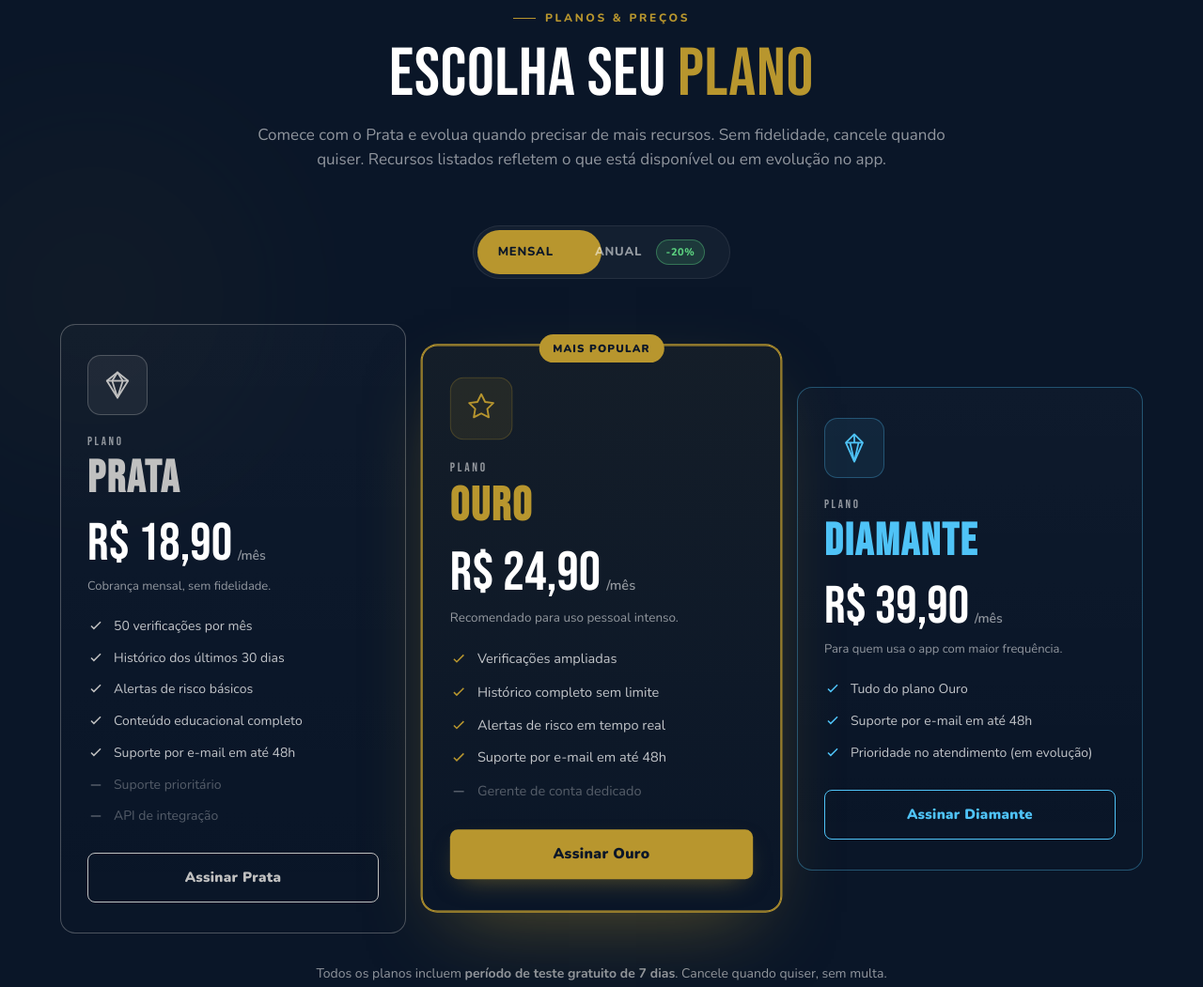
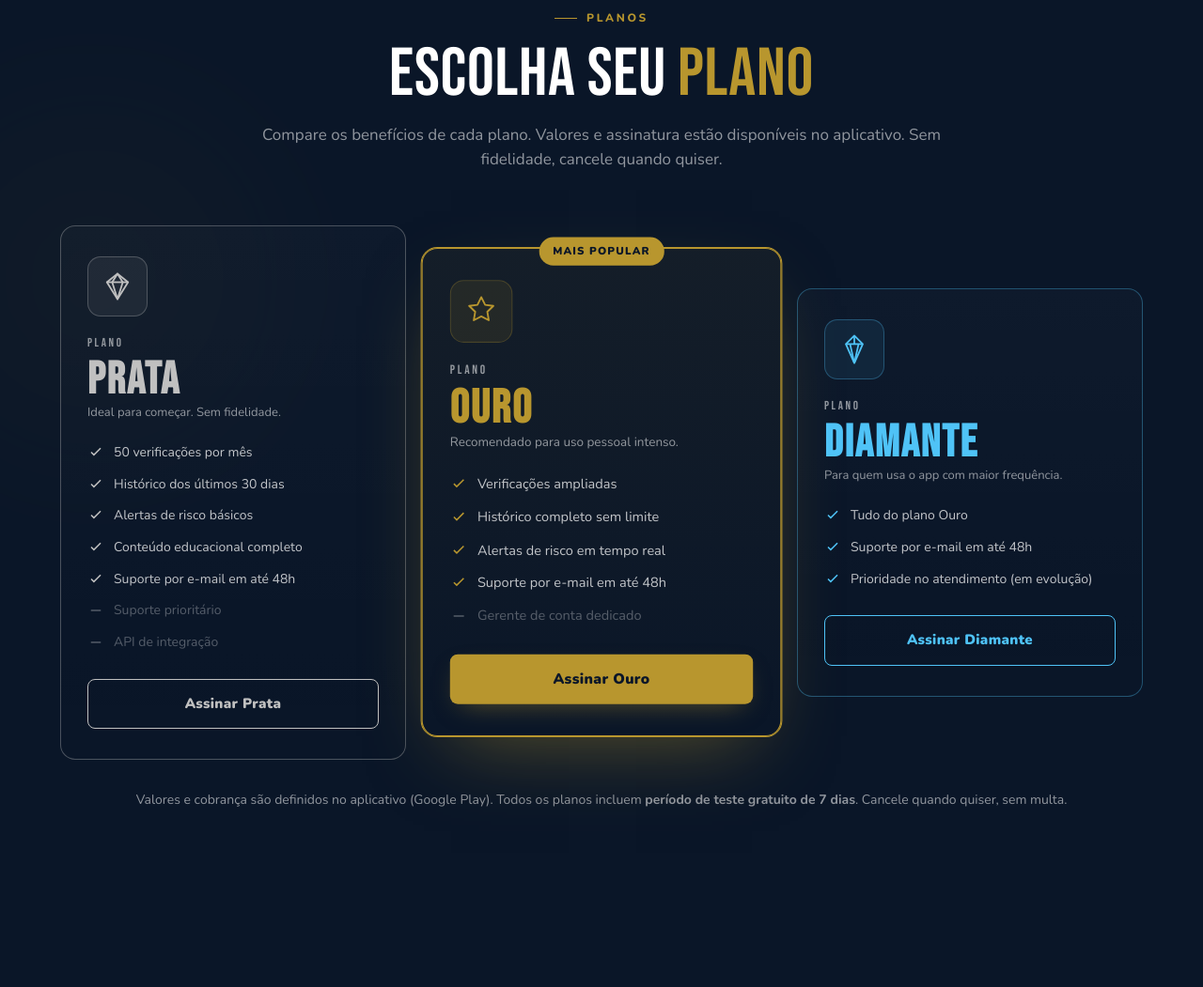
Before and after one commit to pikulitomarkin/fortepixland, a website: page FortePix.html in a window 1280 px wide. Shown: the part 4479-5530 px from the top of the page at 94% size. Drawn offline with nearby package versions, Linux system fonts and the light colour scheme.

Commit message:
Remove preços dos planos na landing page (#18)
Exibe apenas benefícios e CTA para a Play Store; valores
passam a ser consultados no aplicativo.

Co-authored-by: Cursor Agent <cursoragent@cursor.com>

```diff
--- a/FortePix.html
+++ b/FortePix.html
@@ -806,23 +806,16 @@ body.menu-open .mobile-menu{transform:translateY(0);opacity:1;pointer-events:aut
   <div class="glow gold" style="width:600px;height:600px;top:10%;left:-200px;opacity:.25"></div>
   <div class="wrap" style="position:relative;z-index:1">
     <div class="section-head">
-      <span class="eyebrow reveal">Planos &amp; preços</span>
+      <span class="eyebrow reveal">Planos</span>
       <h2 class="h-display h2 reveal" data-delay="1">ESCOLHA SEU <span class="gold">PLANO</span></h2>
-      <p class="reveal" data-delay="2">Comece com o Prata e evolua quando precisar de mais recursos. Sem fidelidade, cancele quando quiser. Recursos listados refletem o que está disponível ou em evolução no app.</p>
+      <p class="reveal" data-delay="2">Compare os benefícios de cada plano. Valores e assinatura estão disponíveis no aplicativo. Sem fidelidade, cancele quando quiser.</p>
     </div>
 
-    <div style="text-align:center" class="reveal">
-      <div class="plans-toggle" id="plansToggle" role="tablist" aria-label="Periodicidade">
-        <span class="slider" aria-hidden="true"></span>
-        <button type="button" class="on" data-period="monthly" role="tab" aria-selected="true">Mensal</button>
-        <button type="button" data-period="annual" role="tab" aria-selected="false">Anual <span class="save-pill">-20%</span></button>
-      </div>
-    </div>
 
     <div class="plans-grid">
 
       <!-- PRATA -->
-      <div class="plan silver reveal" data-monthly="18.90" data-annual="15.12">
+      <div class="plan silver reveal">
         <div class="gem" aria-hidden="true">
           <svg viewBox="0 0 32 32" width="36" height="36" fill="none" stroke="currentColor" stroke-width="1.6" stroke-linejoin="round">
             <path d="M6 12 16 4l10 8-10 16z"/><path d="M6 12h20"/><path d="M11 12 16 4l5 8-5 16z"/>
@@ -830,8 +823,7 @@ body.menu-open .mobile-menu{transform:translateY(0);opacity:1;pointer-events:aut
         </div>
         <div class="tier">Plano</div>
         <h3>PRATA</h3>
-        <div class="price"><span class="v" data-price>R$ 18,90</span><span class="c">/mês</span></div>
-        <div class="price-sub">Cobrança mensal, sem fidelidade.</div>
+        <div class="price-sub">Ideal para começar. Sem fidelidade.</div>
         <ul>
           <li><svg class="check" viewBox="0 0 24 24" fill="currentColor" aria-hidden="true"><path d="M9.2 16.6 4.6 12l1.4-1.4 3.2 3.2 8.8-8.8L19.4 6.4z"/></svg> 50 verificações por mês</li>
           <li><svg class="check" viewBox="0 0 24 24" fill="currentColor" aria-hidden="true"><path d="M9.2 16.6 4.6 12l1.4-1.4 3.2 3.2 8.8-8.8L19.4 6.4z"/></svg> Histórico dos últimos 30 dias</li>
@@ -845,7 +837,7 @@ body.menu-open .mobile-menu{transform:translateY(0);opacity:1;pointer-events:aut
       </div>
 
       <!-- OURO -->
-      <div class="plan gold reveal" data-delay="1" data-monthly="24.90" data-annual="19.92">
+      <div class="plan gold reveal" data-delay="1">
         <span class="badge pop">Mais Popular</span>
         <div class="gem" aria-hidden="true">
           <svg viewBox="0 0 32 32" width="36" height="36" fill="none" stroke="currentColor" stroke-width="1.6" stroke-linejoin="round">
@@ -854,7 +846,6 @@ body.menu-open .mobile-menu{transform:translateY(0);opacity:1;pointer-events:aut
         </div>
         <div class="tier">Plano</div>
         <h3>OURO</h3>
-        <div class="price"><span class="v" data-price>R$ 24,90</span><span class="c">/mês</span></div>
         <div class="price-sub">Recomendado para uso pessoal intenso.</div>
         <ul>
           <li><svg class="check" viewBox="0 0 24 24" fill="currentColor" aria-hidden="true"><path d="M9.2 16.6 4.6 12l1.4-1.4 3.2 3.2 8.8-8.8L19.4 6.4z"/></svg> Verificações ampliadas</li>
@@ -867,7 +858,7 @@ body.menu-open .mobile-menu{transform:translateY(0);opacity:1;pointer-events:aut
       </div>
 
       <!-- DIAMANTE -->
-      <div class="plan diamond reveal" data-delay="2" data-monthly="39.90" data-annual="31.92">
+      <div class="plan diamond reveal" data-delay="2">
         <div class="gem" aria-hidden="true">
           <svg viewBox="0 0 32 32" width="36" height="36" fill="none" stroke="currentColor" stroke-width="1.6" stroke-linejoin="round">
             <path d="M8 11 16 3l8 8-8 18z"/><path d="M8 11h16"/><path d="M16 3v8"/><path d="M16 29l-4-18M16 29l4-18"/>
@@ -875,7 +866,6 @@ body.menu-open .mobile-menu{transform:translateY(0);opacity:1;pointer-events:aut
         </div>
         <div class="tier">Plano</div>
         <h3>DIAMANTE</h3>
-        <div class="price"><span class="v" data-price>R$ 39,90</span><span class="c">/mês</span></div>
         <div class="price-sub">Para quem usa o app com maior frequência.</div>
         <ul>
           <li><svg class="check" viewBox="0 0 24 24" fill="currentColor" aria-hidden="true"><path d="M9.2 16.6 4.6 12l1.4-1.4 3.2 3.2 8.8-8.8L19.4 6.4z"/></svg> Tudo do plano Ouro</li>
@@ -887,7 +877,7 @@ body.menu-open .mobile-menu{transform:translateY(0);opacity:1;pointer-events:aut
 
     </div>
 
-    <p class="plans-note reveal">Todos os planos incluem <strong>período de teste gratuito de 7 dias</strong>. Cancele quando quiser, sem multa.</p>
+    <p class="plans-note reveal">Valores e cobrança são definidos no aplicativo (Google Play). Todos os planos incluem <strong>período de teste gratuito de 7 dias</strong>. Cancele quando quiser, sem multa.</p>
   </div>
 </section>
 
@@ -1089,32 +1079,6 @@ body.menu-open .mobile-menu{transform:translateY(0);opacity:1;pointer-events:aut
   }, {threshold:0.4});
   counters.forEach(c => cio.observe(c));
 
-  /* ----- plans toggle ----- */
-  const toggle = document.getElementById('plansToggle');
-  const tbtns = toggle.querySelectorAll('button');
-  const fmtBRL = (v) => 'R$ ' + v.toFixed(2).replace('.', ',');
-  const setPeriod = (period) => {
-    toggle.classList.toggle('annual', period === 'annual');
-    tbtns.forEach(b => {
-      const on = b.dataset.period === period;
-      b.classList.toggle('on', on);
-      b.setAttribute('aria-selected', on ? 'true' : 'false');
-    });
-    document.querySelectorAll('.plan').forEach(plan => {
-      const m = parseFloat(plan.dataset.monthly);
-      const a = parseFloat(plan.dataset.annual);
-      const priceEl = plan.querySelector('[data-price]');
-      const cycleEl = plan.querySelector('.price .c');
-      if (period === 'annual'){
-        priceEl.innerHTML = fmtBRL(a) + ' <span class="strike">'+fmtBRL(m)+'</span>';
-        cycleEl.textContent = '/mês · cobrado anualmente';
-      } else {
-        priceEl.textContent = fmtBRL(m);
-        cycleEl.textContent = '/mês';
-      }
-    });
-  };
-  tbtns.forEach(b => b.addEventListener('click', () => setPeriod(b.dataset.period)));
 
   /* ----- contact form ----- */
   const contactForm = document.getElementById('contactForm');
```
Also changed, not shown: index.html (+7 -43 lines).
